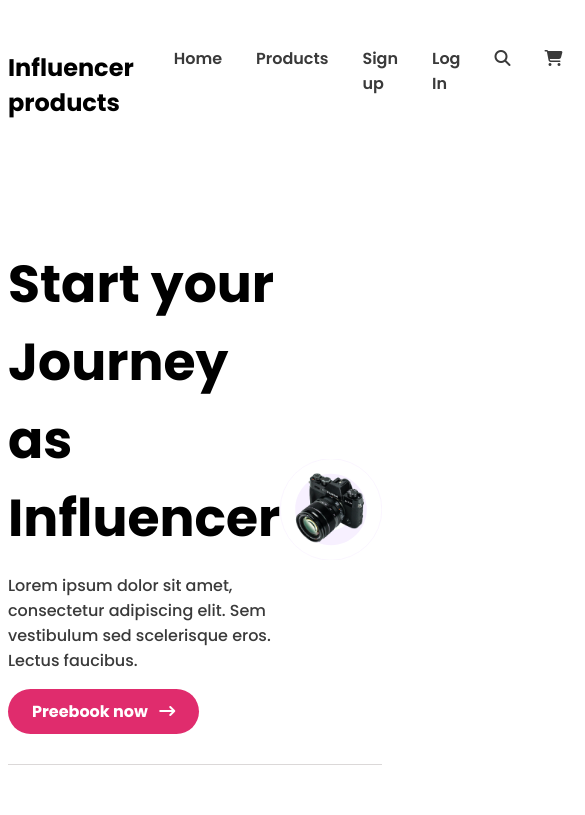
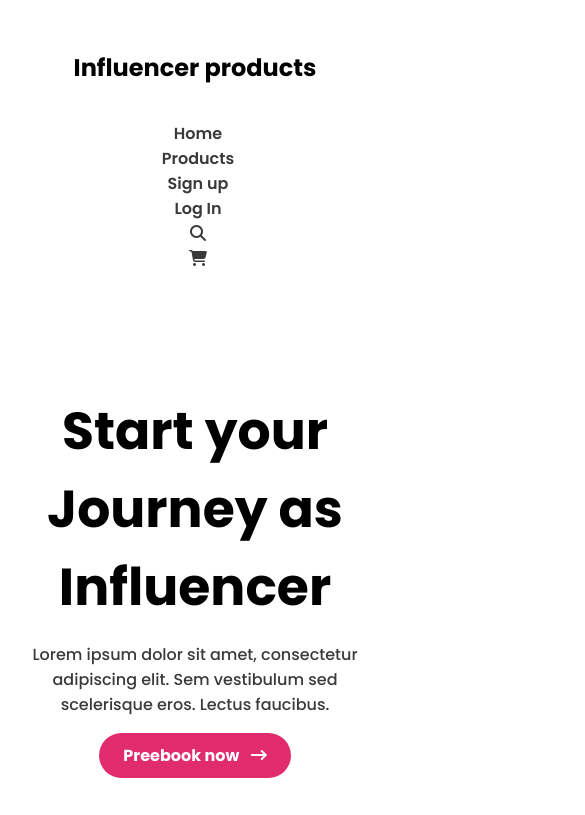
Before and after one commit to imrann-bd/m2-m10-influencer-gear, a plain HTML site: page index.html in a window 390 px wide. Shown: the top 815 px of the page, 585 px wide, since content can reach past the window. Drawn offline with Linux system fonts and the light colour scheme.

Commit message:
some issuse and solove it

```diff
--- a/style/style.css
+++ b/style/style.css
@@ -196,8 +196,7 @@ img {
 
     .navbar,
     .nav-links,
-    .banner-container,
-    {
+    .banner-container {
         flex-direction: column;
         text-align: center;
     }
@@ -205,17 +204,20 @@ img {
     .banner-img {
         margin-top: 40px;
     }
-.brand-name img{
-    width: 20%;
-    margin: 30px auto;
 
-}
+    .brand-name img {
+        width: 20%;
+        margin: 30px auto;
+
+    }
+
     .brand-name {
         width: 100%;
         flex-direction: column;
     }
-    .popular-container{
-        grid-template-columns: repeat(1,1fr);
+
+    .popular-container {
+        grid-template-columns: repeat(1, 1fr);
 
     }
 
```
